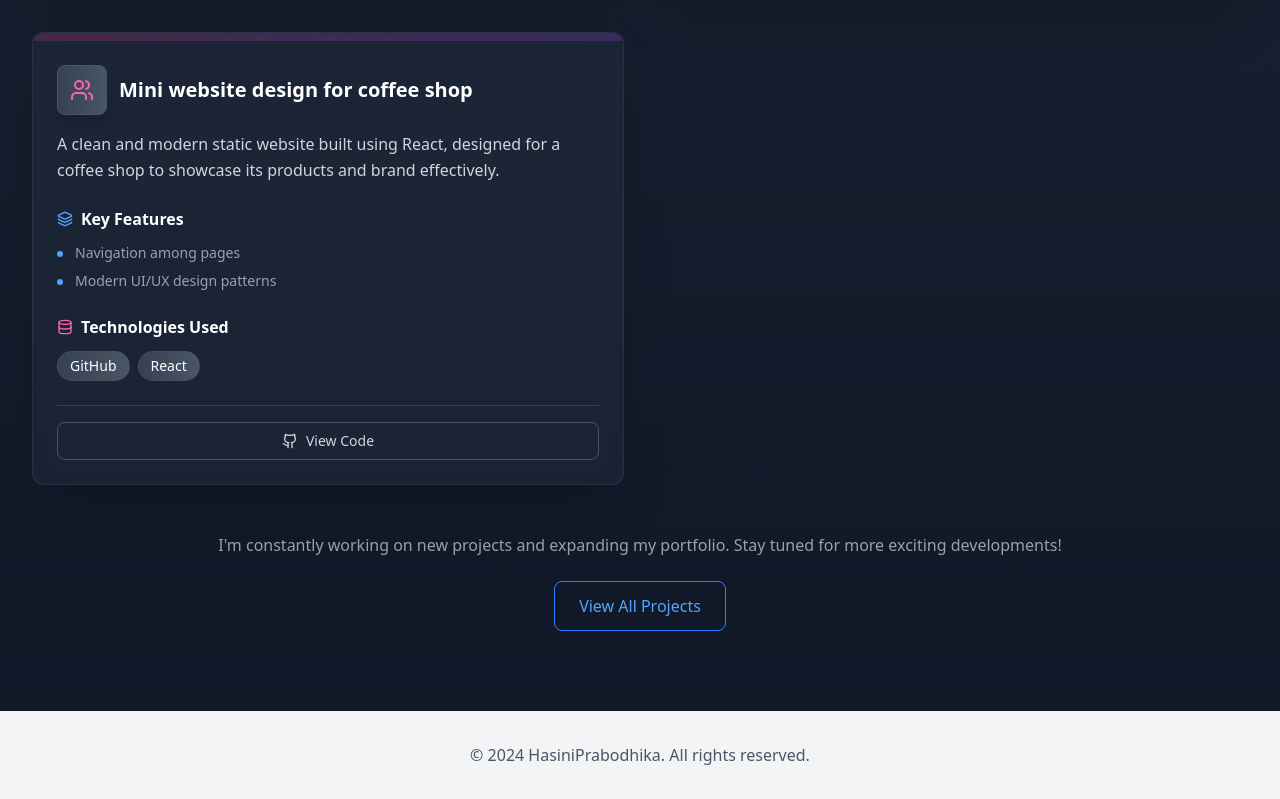
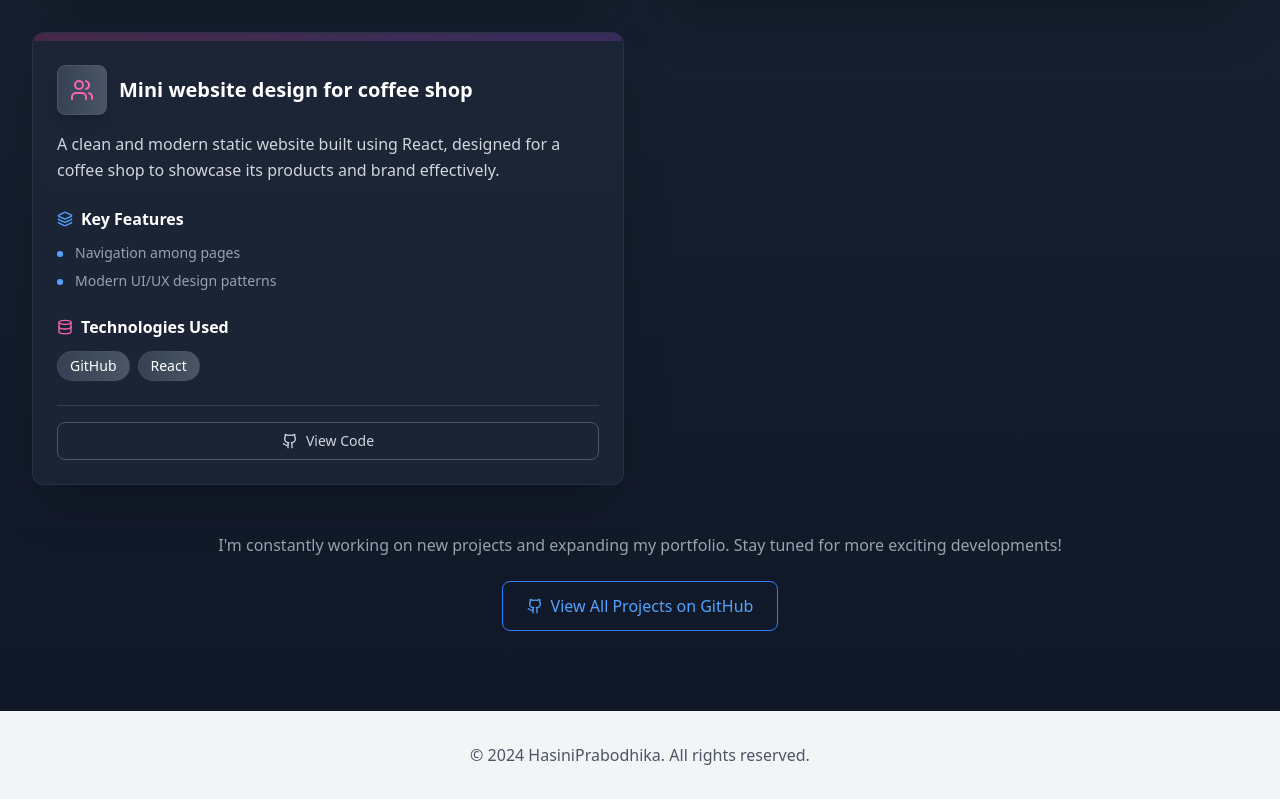
Before and after one commit to ICT-Courses/ict2233-ca-02-HasiniPrabodika, a React (Vite) app in the folder my-portfolio/: page /projects in a window 1280 px wide. Shown: the part 953-1752 px from the top of the page. Built offline with nearby package versions, Linux system fonts and the light colour scheme.

Commit message:
Create navigation functionality to view projects in GitHub

```diff
--- a/my-portfolio/src/pages/Projects.jsx
+++ b/my-portfolio/src/pages/Projects.jsx
@@ -48,6 +48,12 @@ const Projects = () => {
     }
 
   ];
+
+  // Function to handle GitHub link and open the GitHub profile in new tab
+  const handleViewAllProjects = () => {
+    window.open('https://github.com/your-github-username', '_blank');
+  };
+
   // the component return the project section
   return (
     <section id="projects" className="py-20 bg-gradient-to-b from-gray-800 to-gray-900">
@@ -63,6 +69,7 @@ const Projects = () => {
         </div>
 
         <div className="grid lg:grid-cols-2 gap-8">
+          {/* Create a card for each project in the array */}
           {projects.map((project, index) => (
             <div key={project.title} className="bg-gray-800/70 backdrop-blur-sm rounded-xl overflow-hidden hover:scale-105 hover:bg-gray-800/90 transition-all duration-300 border border-gray-700/50 shadow-2xl">
               <div className={`h-2 bg-gradient-to-r ${project.bgGradient}`}></div>
@@ -115,6 +122,7 @@ const Projects = () => {
                   </div>
 
                   <div className="flex space-x-3 pt-4 border-t border-gray-700">
+                    {/*View code button*/}
                     <button className="flex-1 border border-gray-600 text-gray-300 hover:bg-gray-700 hover:text-white px-4 py-2 rounded-lg text-sm flex items-center justify-center transition-all duration-300 hover:border-gray-500">
                       <Github className="h-4 w-4 mr-2" />
                       View Code
@@ -127,13 +135,22 @@ const Projects = () => {
         </div>
 
         <div className="text-center mt-12">
+          {/*Description text*/}
           <p className="text-gray-400 mb-6">
             I'm constantly working on new projects and expanding my portfolio.
             Stay tuned for more exciting developments!
           </p>
-          <button className="border border-blue-500 text-blue-400 hover:bg-blue-500 hover:text-white px-6 py-3 rounded-lg transition-all duration-300 hover:shadow-lg hover:shadow-blue-500/25">
-            View All Projects
-          </button>
+          <a
+
+             //GitHub link
+            href="https://github.com/HasiniPrabodika"
+            target="_blank"
+            rel="noopener noreferrer"
+            className="border border-blue-500 text-blue-400 hover:bg-blue-500 hover:text-white px-6 py-3 rounded-lg transition-all duration-300 hover:shadow-lg hover:shadow-blue-500/25 flex items-center justify-center mx-auto w-fit"
+          >
+            <Github className="h-4 w-4 mr-2" />
+            View All Projects on GitHub
+          </a>
         </div>
       </div>
     </section>
```
